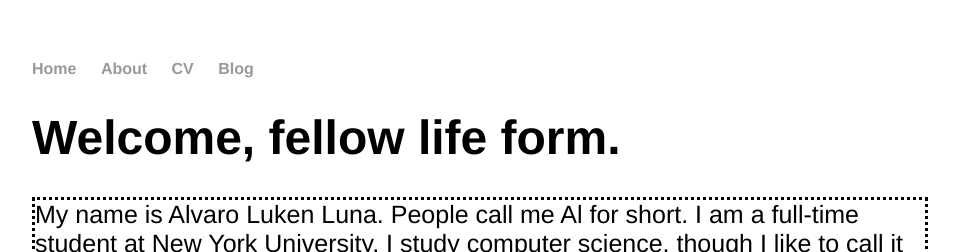
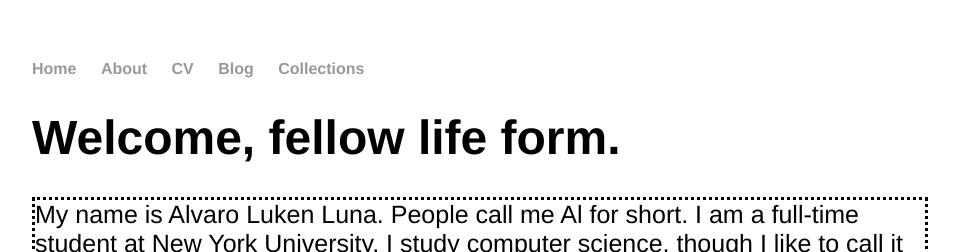
Before and after one commit to mbmarketing4you/mbmarketing4youalvaroluken.github.io, a Jekyll site: the page built from about/index.html, in a window 1280 px wide. Shown: the top 252 px of the page, without its empty margins (160-1119 px from the left). Built offline with Jekyll 4.4.1, drawn with Linux system fonts in a browser that asks for light colours.

Commit message:
Update default.html

```diff
--- a/_layouts/default.html
+++ b/_layouts/default.html
@@ -15,6 +15,7 @@
 <li><a href="/about">About</a></li>
 <li><a href="/cv">CV</a></li>
 <li><a href="/blog">Blog</a></li>
+<li><a href="/_pages">Collections</a></li>
 </ul>
     </nav>
 <div class="container">
```
